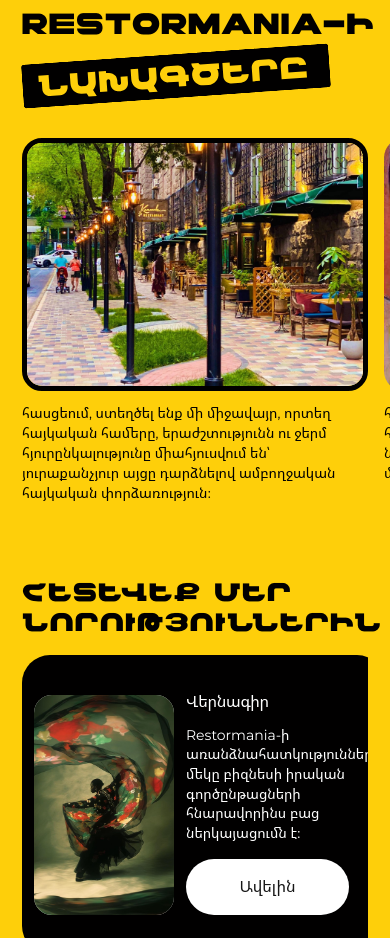
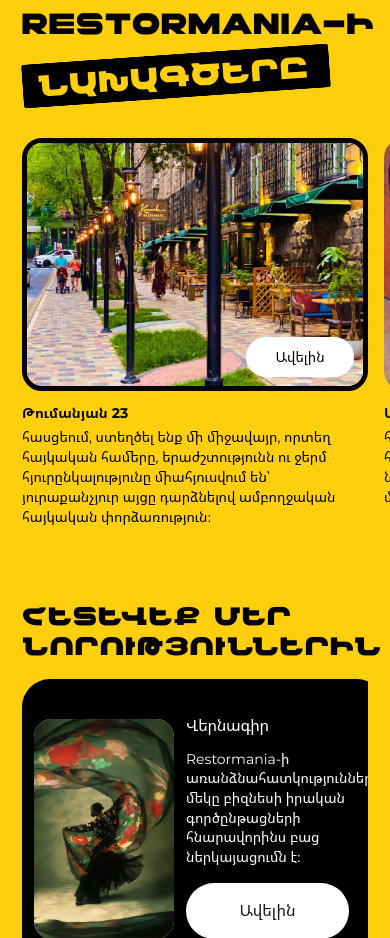
Before and after one commit to neetrino/restormania, a Next.js app: page / in a window 390 px wide. Shown: the part 820-1758 px from the top of the page. Built offline with nearby package versions, Linux system fonts and the light colour scheme; no server answers.

Commit message:
Enhance ProjectsSection layout and styling: update card components to include mobile call-to-action buttons, improve text presentation with strong titles, and introduce new CSS classes for better visual structure and responsiveness.

```diff
--- a/src/components/home/ProjectsSection.module.css
+++ b/src/components/home/ProjectsSection.module.css
@@ -79,7 +79,12 @@
   display: contents;
 }
 
-.mobileCaption {
+.photoFrame {
+  display: contents;
+}
+
+.mobileCaption,
+.mobileCta {
   display: none;
 }
 
@@ -458,6 +463,32 @@
     line-height: 20px;
   }
 
+  .mobileTitle {
+    display: block;
+    margin-bottom: 4px;
+    font-weight: 700;
+  }
+
+  .photoFrame {
+    display: block;
+    position: relative;
+  }
+
+  .factoryMedia,
+  .pidehMedia {
+    position: relative;
+  }
+
+  .mobileCta {
+    position: absolute;
+    right: 14px;
+    bottom: 14px;
+    z-index: 2;
+    display: inline-flex;
+    background: var(--color-white);
+    color: var(--color-black);
+  }
+
   .tumanyan {
     border-width: 0;
   }
--- a/src/components/home/ProjectsSection.tsx
+++ b/src/components/home/ProjectsSection.tsx
@@ -47,6 +47,7 @@
 function TumanyanCard({ copy, more }: { copy: HomeCopy; more: string }) {
   return (
     <article className={styles.tumanyan}>
+      <div className={styles.photoFrame}>
         <Image
           className={styles.cover}
           src="/assets/home/tumanyan.png"
@@ -54,6 +55,10 @@
           width={640}
           height={716}
         />
+        <PillLink href={KAMANCHA_URL} variant="solid" size="sm" className={styles.mobileCta}>
+          {more}
+        </PillLink>
+      </div>
       <span className={styles.placePill}>{copy.tumanyan}</span>
       <div className={styles.tumanyanPanel}>
         <p>{copy.tumanyanBody}</p>
@@ -61,7 +66,10 @@
           {more}
         </PillLink>
       </div>
-      <p className={styles.mobileCaption}>{copy.tumanyanBody}</p>
+      <p className={styles.mobileCaption}>
+        <strong className={styles.mobileTitle}>{copy.tumanyan}</strong>
+        {copy.tumanyanBody}
+      </p>
     </article>
   );
 }
@@ -76,6 +84,7 @@
       <PillLink href={KAMANCHA_URL} variant="kamancha" size="md" className={styles.darkPill}>
         {more}
       </PillLink>
+      <div className={styles.photoFrame}>
         <Image
           className={styles.saryanArt}
           src="/assets/home/saryan.png"
@@ -83,7 +92,14 @@
           width={650}
           height={253}
         />
-      <p className={styles.mobileCaption}>{copy.saryanBody}</p>
+        <PillLink href={KAMANCHA_URL} variant="solid" size="sm" className={styles.mobileCta}>
+          {more}
+        </PillLink>
+      </div>
+      <p className={styles.mobileCaption}>
+        <strong className={styles.mobileTitle}>{copy.saryanTitle}</strong>
+        {copy.saryanBody}
+      </p>
     </article>
   );
 }
@@ -107,11 +123,17 @@
           fill
           sizes="(max-width: 743px) 100vw, 420px"
         />
+        <PillLink href={KAMANCHA_URL} variant="solid" size="sm" className={styles.mobileCta}>
+          {more}
+        </PillLink>
       </div>
       <PillLink href={KAMANCHA_URL} variant="solid" size="md" className={styles.cardCta}>
         {more}
       </PillLink>
-      <p className={styles.mobileCaption}>{copy.factoryBody}</p>
+      <p className={styles.mobileCaption}>
+        <strong className={styles.mobileTitle}>{copy.factoryTitle}</strong>
+        {copy.factoryBody}
+      </p>
     </article>
   );
 }
@@ -129,13 +151,19 @@
             sizes="483px"
           />
         </div>
+        <PillLink href={PIDEH_URL} variant="solid" size="sm" className={styles.mobileCta}>
+          {more}
+        </PillLink>
       </div>
       <h3 className={`${styles.cardTitle} ${styles.lightTitle}`}>{copy.pidehTitle}</h3>
       <p className={styles.pidehBody}>{copy.pidehBody}</p>
       <PillLink href={PIDEH_URL} variant="solid" size="md" className={styles.cardCta}>
         {more}
       </PillLink>
-      <p className={styles.mobileCaption}>{copy.pidehBody}</p>
+      <p className={styles.mobileCaption}>
+        <strong className={styles.mobileTitle}>{copy.pidehTitle}</strong>
+        {copy.pidehBody}
+      </p>
     </article>
   );
 }
--- a/src/components/home/home-copy.ts
+++ b/src/components/home/home-copy.ts
@@ -41,7 +41,7 @@
   factoryBody:
     "Քամանչայի առաքման առանձին բաժինն է, որը ստեղծվել է մեր հյուրերի բարձր պահանջարկը բավարարելու և սիրելի ուտեստներն ավելի հասանելի դարձնելու նպատակով։ Առաքումն իրականացվում է Երևանի ողջ տարածքում՝ ամեն օր՝ 10։00–00։00։",
   factoryPhone: "095 711 771",
-  pidehTitle: "pideh",
+  pidehTitle: "Pideh",
   pidehBody:
     "Restormania-ի առանձնահատկություններից մեկը բիզնեսի իրական գործընթացների հնարավորինս բաց ներկայացումն է։",
   newsTitle: "Հետևեք մեր նորություններին",
@@ -77,7 +77,7 @@
   factoryBody:
     "Kamancha’s delivery arm, built for guests who want the same dishes at home. Delivery covers Yerevan every day, 10:00–00:00.",
   factoryPhone: "095 711 771",
-  pidehTitle: "pideh",
+  pidehTitle: "Pideh",
   pidehBody:
     "One thing that sets Restormania apart is how openly it shows the real work of the business.",
   newsTitle: "Follow our news",
@@ -113,7 +113,7 @@
   factoryBody:
     "Отдельное направление доставки Каманчи: любимые блюда по всему Еревану, каждый день с 10:00 до 00:00.",
   factoryPhone: "095 711 771",
-  pidehTitle: "pideh",
+  pidehTitle: "Pideh",
   pidehBody:
     "Особенность Restormania — максимально открытый рассказ о реальных процессах бизнеса.",
   newsTitle: "Следите за нашими новостями",
```
Lines whose indentation alone changed are shown as unchanged.
